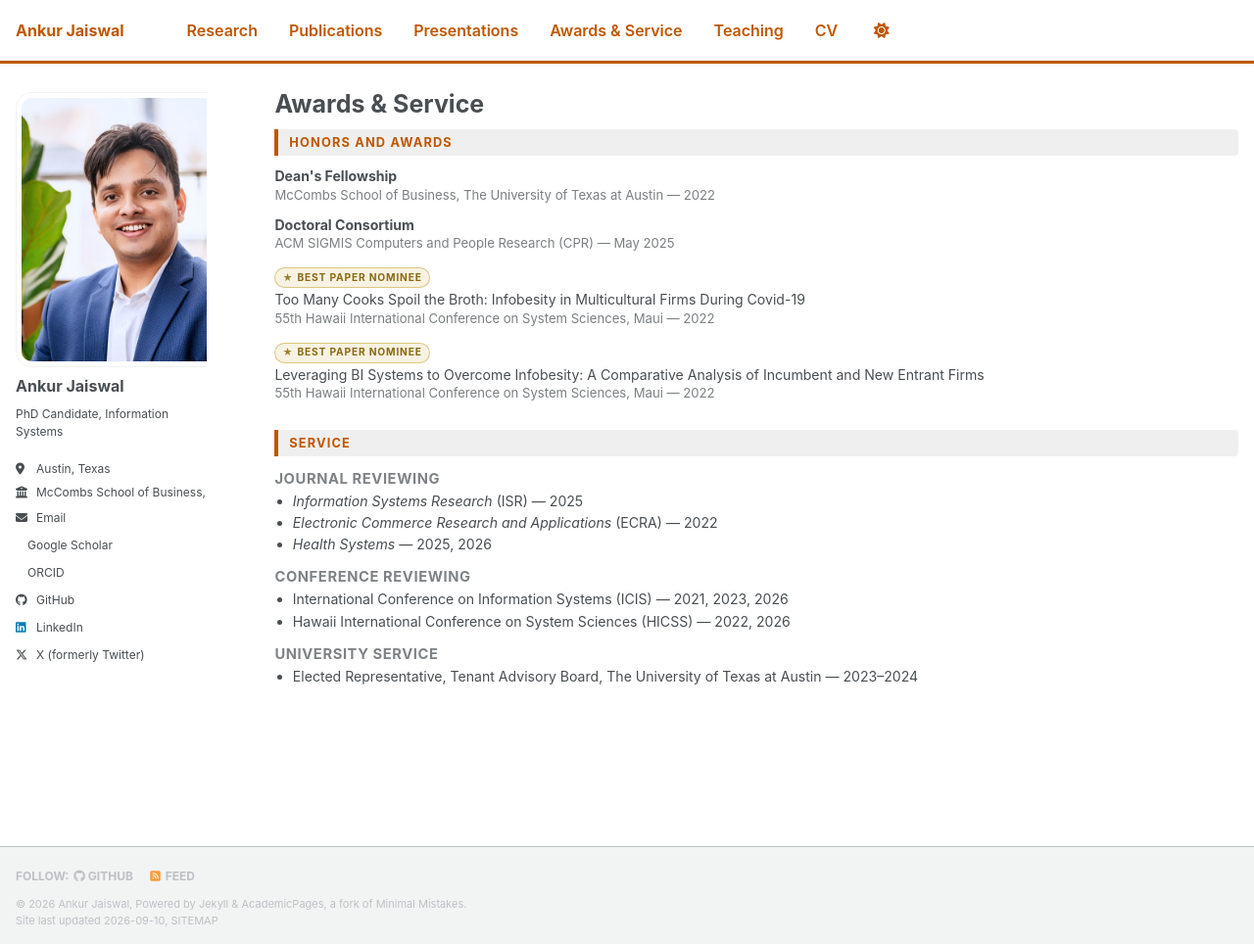
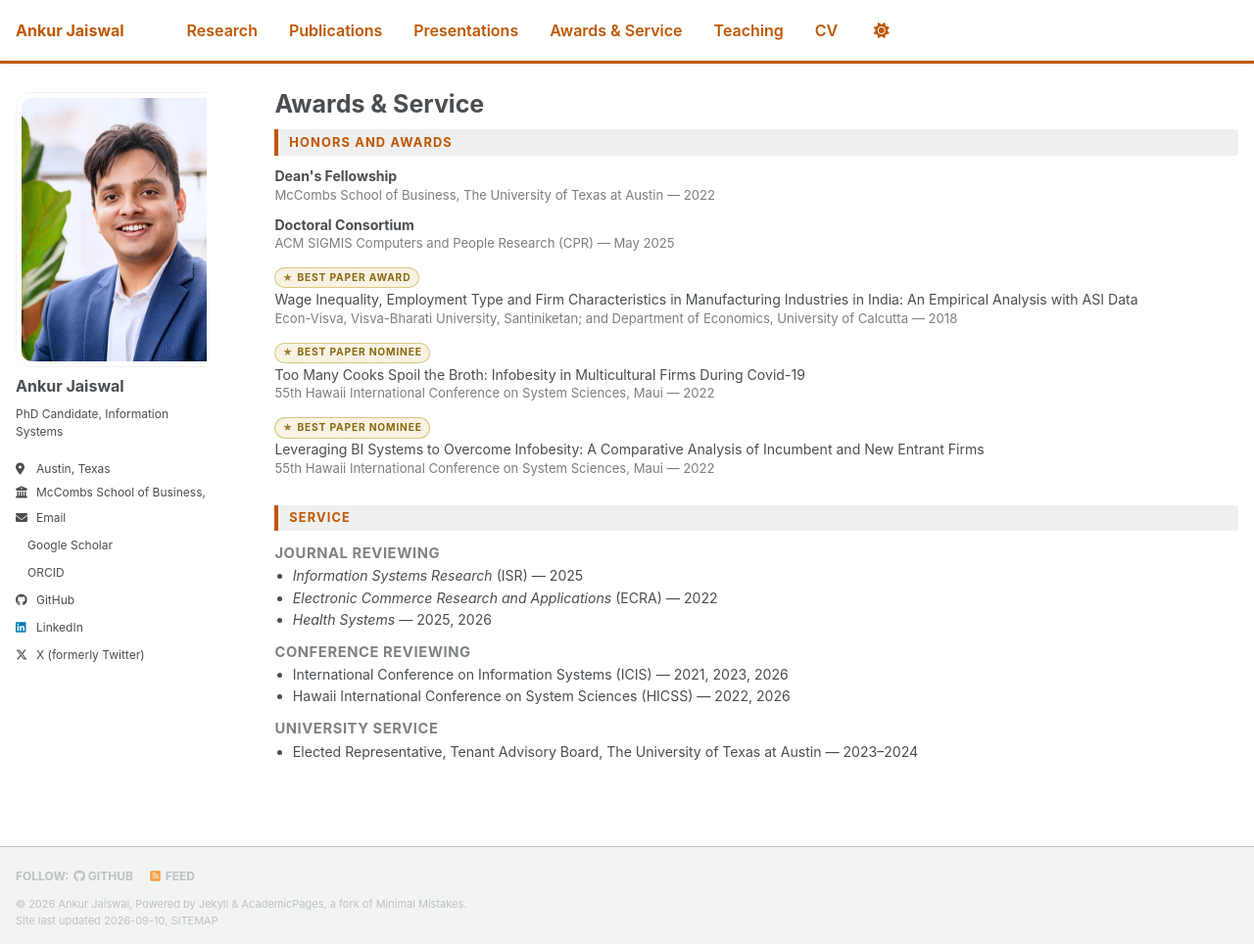
Before and after one commit to ankurjaiswal-aj/ankurjaiswal-aj.github.io, a Jekyll site: the page built from _pages/service.html, in a window 1280 px wide and 964 px high. Shown: the whole window at 98% size. Built offline with Jekyll 4.4.1, drawn with Linux system fonts in a browser that asks for light colours; a style sheet for code colours, icons or effects is not loaded.

Commit message:
Awards: add 2018 Best Paper Award for the wage inequality paper
Co-Authored-By: Claude Opus 5 (1M context) <noreply@anthropic.com>
Claude-Session: https://claude.ai/code/session_01E9crG7vAU8vaRPUgnD2akC

```diff
--- a/_pages/service.html
+++ b/_pages/service.html
@@ -17,6 +17,12 @@ author_profile: true
 <div class="award-item">
   <div class="award-title"><strong>Doctoral Consortium</strong></div>
   <div class="award-venue">ACM SIGMIS Computers and People Research (CPR) &mdash; May 2025</div>
+</div>
+
+<div class="award-item">
+  <span class="archive__item-award">Best Paper Award</span>
+  <div class="award-title">Wage Inequality, Employment Type and Firm Characteristics in Manufacturing Industries in India: An Empirical Analysis with ASI Data</div>
+  <div class="award-venue">Econ-Visva, Visva-Bharati University, Santiniketan; and Department of Economics, University of Calcutta &mdash; 2018</div>
 </div>
 
 <div class="award-item">
```
